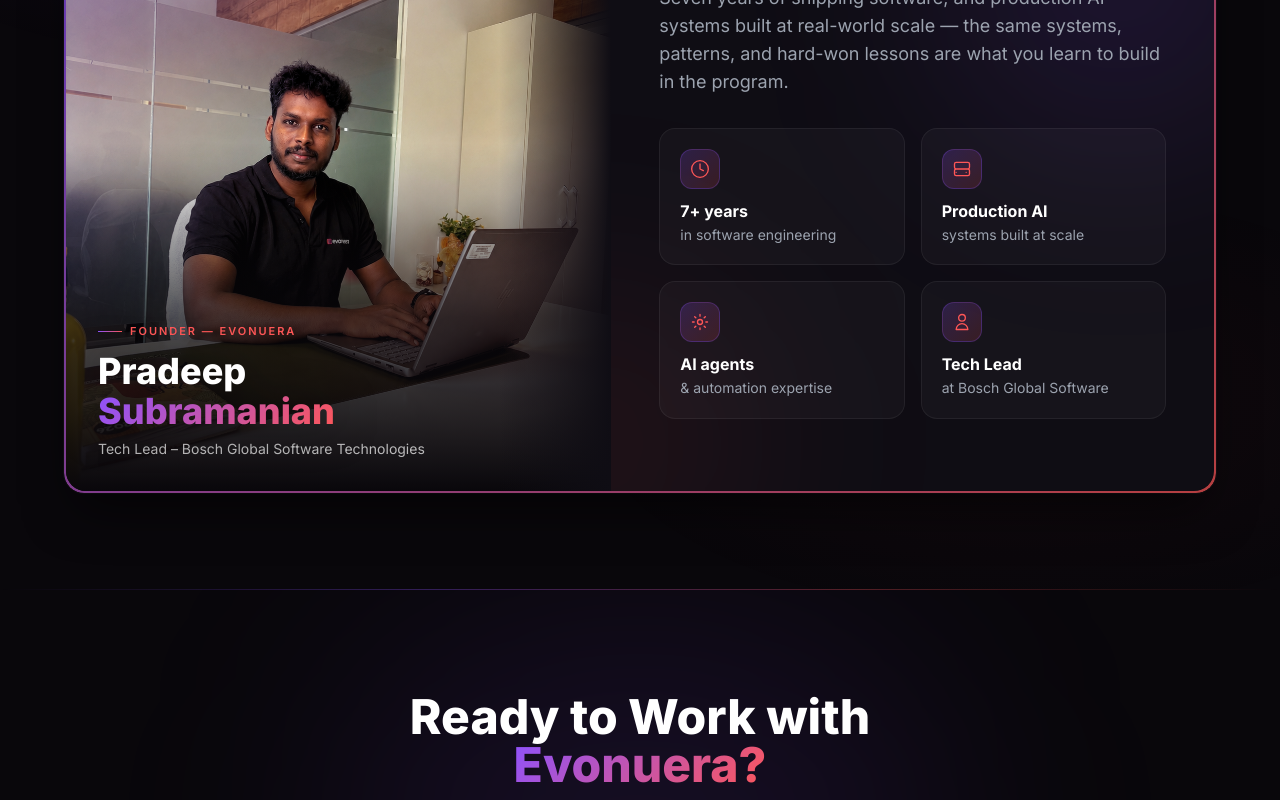
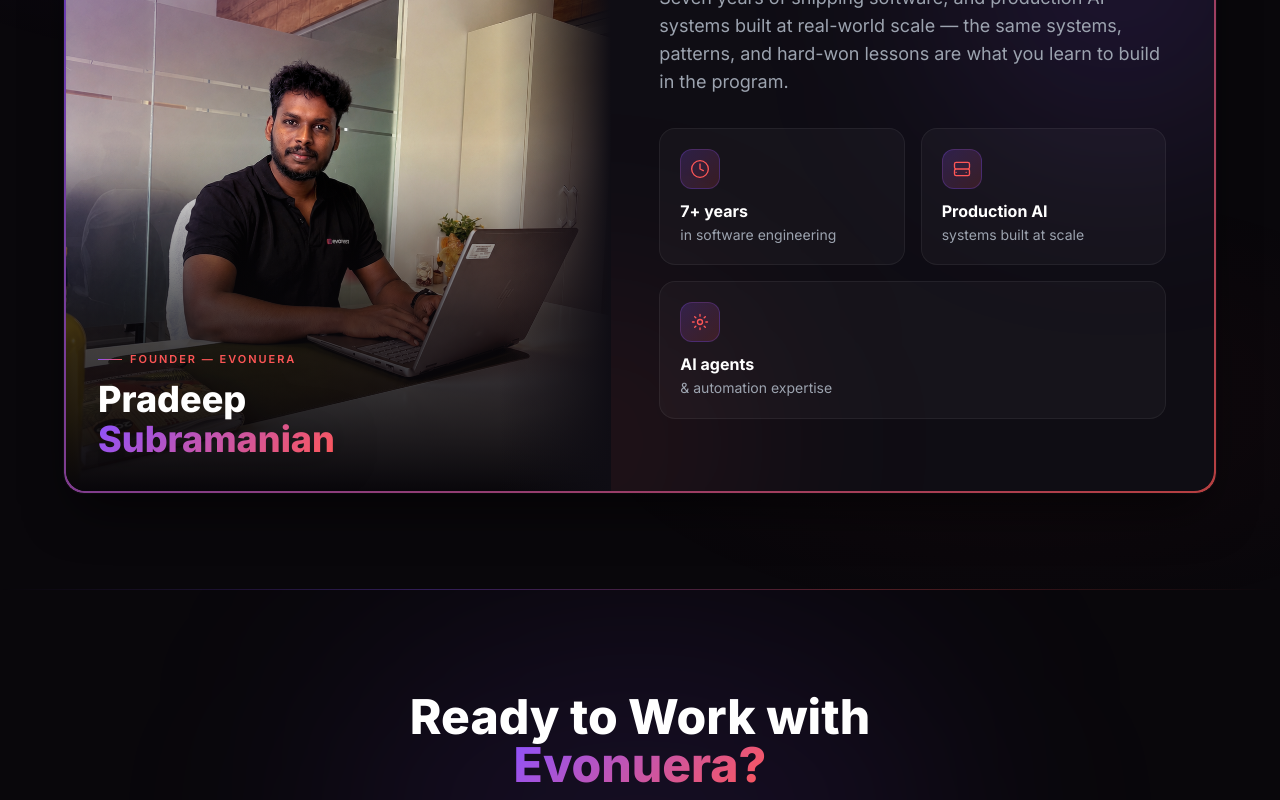
Before and after one commit to SPRADEEP0727/evonuera_website, a Next.js app: page / in a window 1280 px wide. Shown: the part 4760-5560 px from the top of the page. Built offline with nearby package versions, Linux system fonts and the light colour scheme; no server answers.

Commit message:
Remove Bosch employer references from the instructor section

```diff
--- a/components/InstructorSection.tsx
+++ b/components/InstructorSection.tsx
@@ -25,15 +25,6 @@
     icon: (
       <svg className="w-5 h-5" fill="none" viewBox="0 0 24 24" stroke="currentColor" strokeWidth={1.6}>
         <path strokeLinecap="round" strokeLinejoin="round" d="M12 3v2m0 14v2M5.6 5.6l1.4 1.4m10 10 1.4 1.4M3 12h2m14 0h2M5.6 18.4 7 17m10-10 1.4-1.4M15 12a3 3 0 1 1-6 0 3 3 0 0 1 6 0Z" />
-      </svg>
-    ),
-  },
-  {
-    label: "Tech Lead",
-    detail: "at Bosch Global Software",
-    icon: (
-      <svg className="w-5 h-5" fill="none" viewBox="0 0 24 24" stroke="currentColor" strokeWidth={1.6}>
-        <path strokeLinecap="round" strokeLinejoin="round" d="M16 7a4 4 0 1 1-8 0 4 4 0 0 1 8 0ZM12 14a7 7 0 0 0-7 7h14a7 7 0 0 0-7-7Z" />
       </svg>
     ),
   },
@@ -89,9 +80,6 @@
                     <br />
                     <span className="gradient-text">Subramanian</span>
                   </h3>
-                  <p className="text-white/70 text-sm mt-2">
-                    Tech Lead – Bosch Global Software Technologies
-                  </p>
                 </div>
               </div>
 
@@ -104,10 +92,12 @@
                 </p>
 
                 <div className="grid grid-cols-1 sm:grid-cols-2 gap-4">
-                  {highlights.map((item) => (
+                  {highlights.map((item, i) => (
                     <div
                       key={item.label}
-                      className="card p-5 group hover:border-brand-primary/40"
+                      className={`card p-5 group hover:border-brand-primary/40 ${
+                        i === highlights.length - 1 ? "sm:col-span-2" : ""
+                      }`}
                     >
                       <span className="w-10 h-10 rounded-xl mb-3 flex items-center justify-center bg-gradient-to-br from-brand-primary/20 to-brand-secondary/15 border border-brand-primary/25 text-brand-secondary group-hover:from-brand-primary/30 group-hover:to-brand-secondary/25 transition-all duration-300">
                         {item.icon}
```
